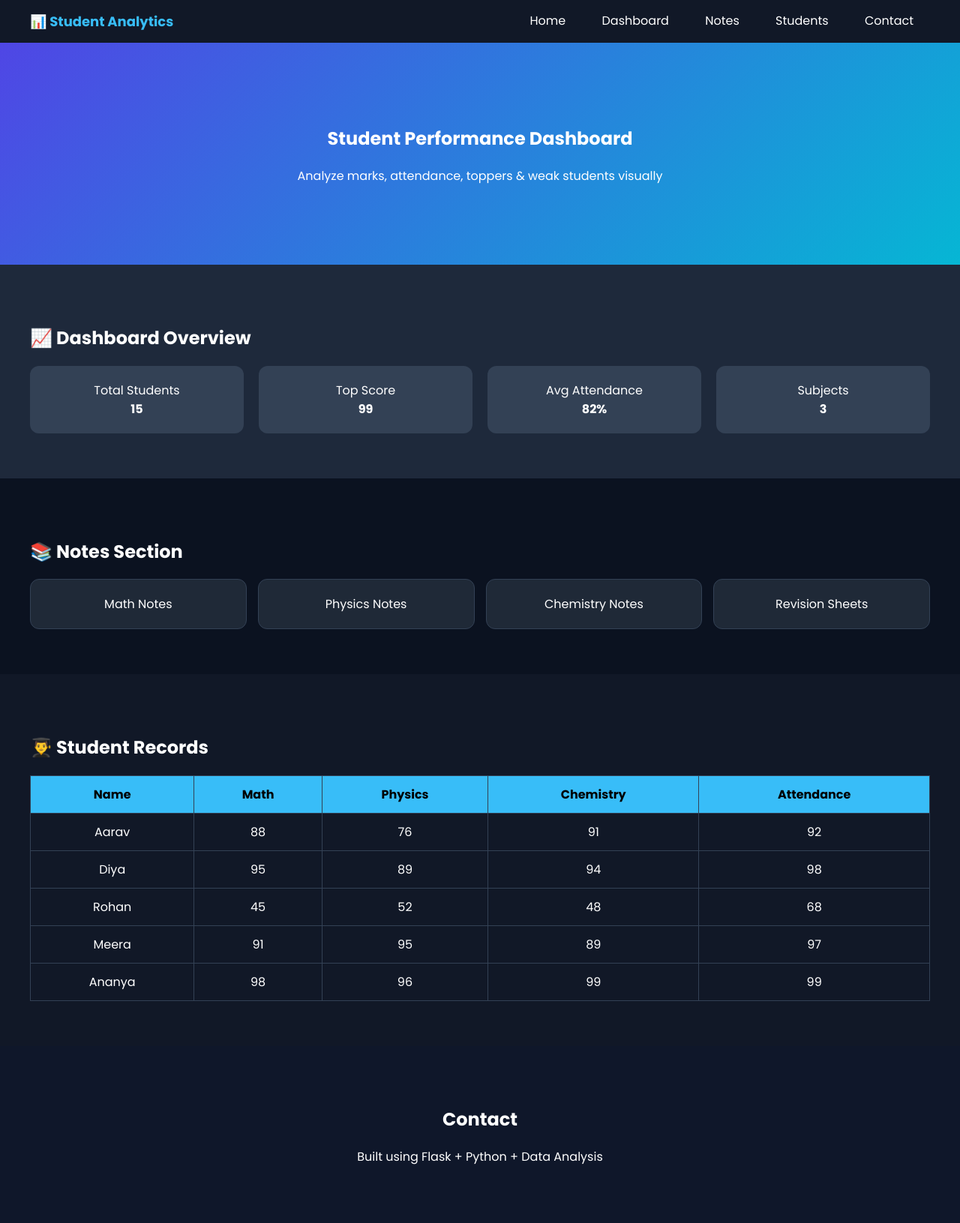
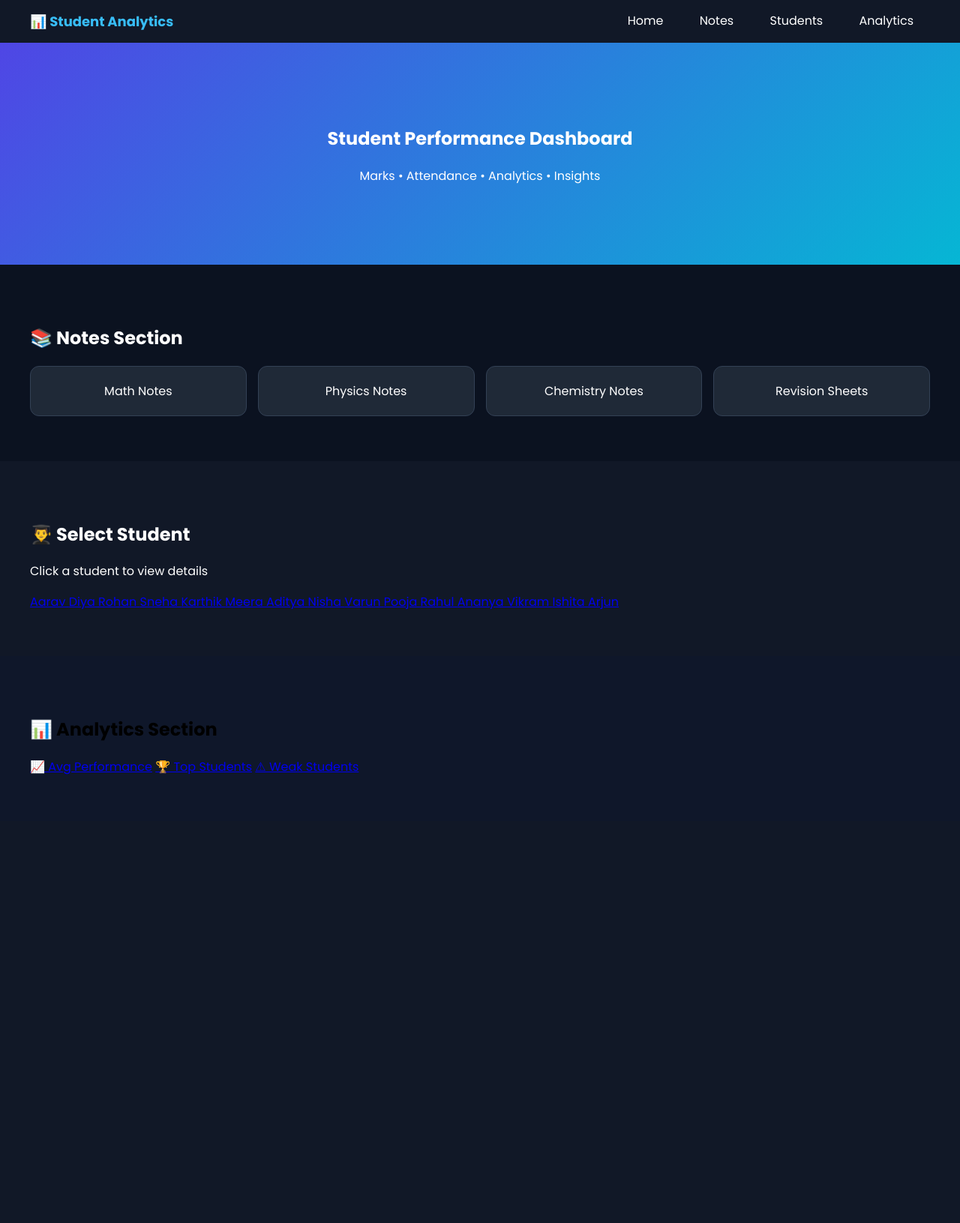
Before and after one commit to vidyansl18-ops/student-performance-analytics, a Flask app: page / in a window 1280 px wide. Shown: the whole page at 75% size. After the commit the page ends 1033 px from the top, so only its background shows below. Run offline with Flask 3, Linux system fonts and the light colour scheme.

Commit message:
Update index.html

```diff
--- a/templates/index.html
+++ b/templates/index.html
@@ -1,46 +1,29 @@
 <!DOCTYPE html>
-<html lang="en">
+<html>
 <head>
-    <meta charset="UTF-8">
-    <title>Student Performance Analytics</title>
+    <title>Student Performance Dashboard</title>
 
-    <!-- GOOGLE FONT -->
     <link href="https://fonts.googleapis.com/css2?family=Poppins:wght@300;400;600;700&display=swap" rel="stylesheet">
-
     <link rel="stylesheet" href="{{ url_for('static', filename='style.css') }}">
 </head>
 
 <body>
 
-<!-- NAVBAR -->
 <header>
     <div class="logo">📊 Student Analytics</div>
 
     <nav>
         <a href="#home">Home</a>
-        <a href="#dashboard">Dashboard</a>
         <a href="#notes">Notes</a>
         <a href="#students">Students</a>
-        <a href="#contact">Contact</a>
+        <a href="#analytics">Analytics</a>
     </nav>
 </header>
 
 <!-- HOME -->
 <section id="home" class="hero">
     <h1>Student Performance Dashboard</h1>
-    <p>Analyze marks, attendance, toppers & weak students visually</p>
-</section>
-
-<!-- DASHBOARD -->
-<section id="dashboard" class="section dashboard">
-    <h2>📈 Dashboard Overview</h2>
-
-    <div class="cards">
-        <div class="card">Total Students<br><b>15</b></div>
-        <div class="card">Top Score<br><b>99</b></div>
-        <div class="card">Avg Attendance<br><b>82%</b></div>
-        <div class="card">Subjects<br><b>3</b></div>
-    </div>
+    <p>Marks • Attendance • Analytics • Insights</p>
 </section>
 
 <!-- NOTES -->
@@ -55,27 +38,29 @@
     </div>
 </section>
 
-<!-- STUDENTS -->
+<!-- STUDENTS SECTION (MANDATORY) -->
 <section id="students" class="section students">
-    <h2>👨‍🎓 Student Records</h2>
+    <h2>👨‍🎓 Select Student</h2>
+    <p>Click a student to view details</p>
 
-    <table>
-        <tr>
-            <th>Name</th><th>Math</th><th>Physics</th><th>Chemistry</th><th>Attendance</th>
-        </tr>
-
-        <tr><td>Aarav</td><td>88</td><td>76</td><td>91</td><td>92</td></tr>
-        <tr><td>Diya</td><td>95</td><td>89</td><td>94</td><td>98</td></tr>
-        <tr><td>Rohan</td><td>45</td><td>52</td><td>48</td><td>68</td></tr>
-        <tr><td>Meera</td><td>91</td><td>95</td><td>89</td><td>97</td></tr>
-        <tr><td>Ananya</td><td>98</td><td>96</td><td>99</td><td>99</td></tr>
-    </table>
+    <div class="student-bar">
+        {% for s in students %}
+            <a class="student-pill" href="/student/{{ s.Name }}">
+                {{ s.Name }}
+            </a>
+        {% endfor %}
+    </div>
 </section>
 
-<!-- CONTACT -->
-<section id="contact" class="section contact">
-    <h2>Contact</h2>
-    <p>Built using Flask + Python + Data Analysis</p>
+<!-- ANALYTICS SECTION (MANDATORY) -->
+<section id="analytics" class="section analytics">
+    <h2>📊 Analytics Section</h2>
+
+    <div class="analytics-bar">
+        <a class="graph-card" href="/analytics">📈 Avg Performance</a>
+        <a class="graph-card" href="/analytics">🏆 Top Students</a>
+        <a class="graph-card" href="/analytics">⚠ Weak Students</a>
+    </div>
 </section>
 
 </body>
```
